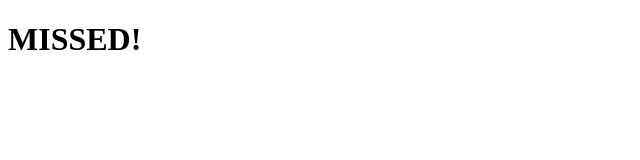
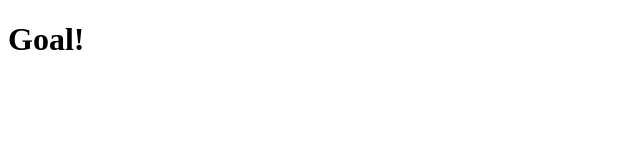
Before and after one commit to KrystalClaire/MOBPROG-IT252-react-w3schools, a React (Vite) app in the folder my-react-app/: page / in a window 1280 px wide. Shown: the top 160 px of the page, without its empty margins (0-640 px from the left). Built offline with nearby package versions, Linux system fonts and the light colour scheme.

Commit message:
added goal

```diff
--- a/my-react-app/src/main.jsx
+++ b/my-react-app/src/main.jsx
@@ -17,5 +17,5 @@ function Goal(props) {
 }
 
 createRoot(document.getElementById('root')).render(
-  <Goal isGoal={false} />
+  <Goal isGoal={true} />
 );
```
